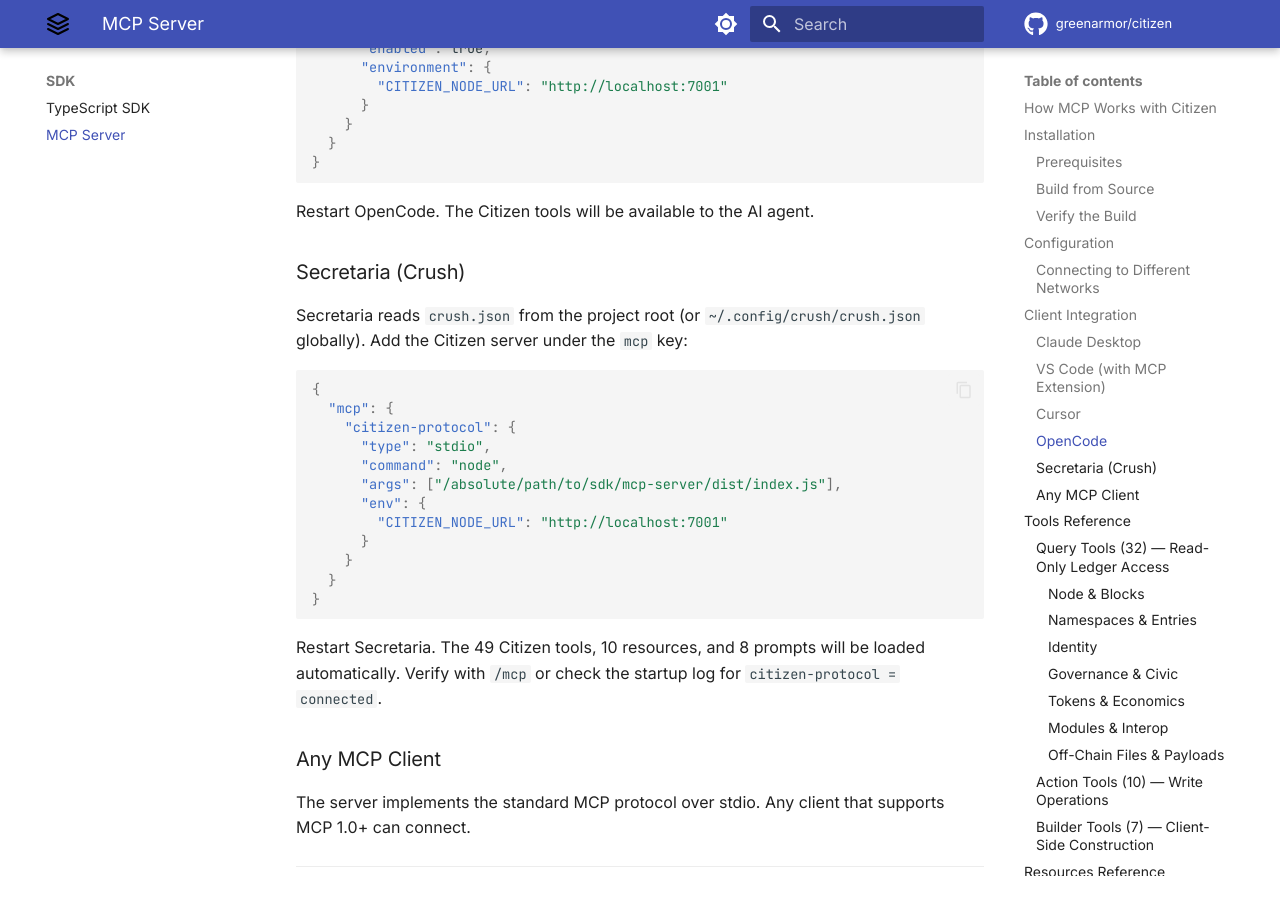
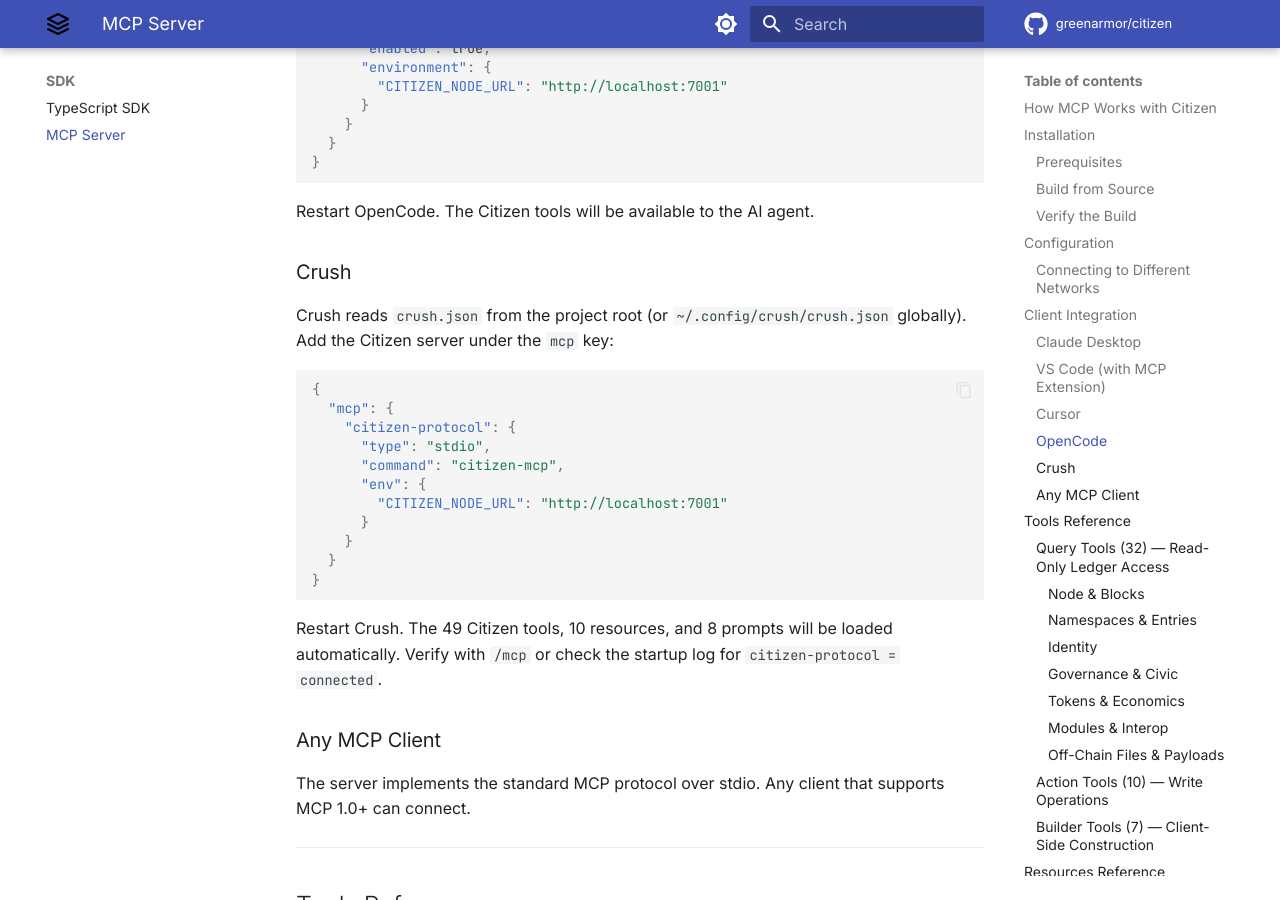
Before and after one commit to Buidler-Solutions/citizen, an MkDocs documentation site: the page built from docs/sdk/mcp-server.md, in a window 1280 px wide and 900 px high, scrolled down 3713 px. Built offline with MkDocs 1.6.1 and Material for MkDocs 9.7.7, drawn with Linux system fonts in a browser that asks for light colours; comment, search, counter and statistics services are not loaded.

Commit message:
docs: update MCP server documentation and package metadata
Switch Crush config to standalone citizen-mcp command, update
homepage URL to MkDocs site, bump version to 0.1.2.

````diff
--- a/docs/sdk/mcp-server.md
+++ b/docs/sdk/mcp-server.md
@@ -166,17 +166,16 @@ OpenCode uses a JSON config file at `~/.config/opencode/opencode.json` (global)
 
 Restart OpenCode. The Citizen tools will be available to the AI agent.
 
-### Secretaria (Crush)
+### Crush
 
-Secretaria reads `crush.json` from the project root (or `~/.config/crush/crush.json` globally). Add the Citizen server under the `mcp` key:
+Crush reads `crush.json` from the project root (or `~/.config/crush/crush.json` globally). Add the Citizen server under the `mcp` key:
 
 ```json
 {
   "mcp": {
     "citizen-protocol": {
       "type": "stdio",
-      "command": "node",
-      "args": ["/absolute/path/to/sdk/mcp-server/dist/index.js"],
+      "command": "citizen-mcp",
       "env": {
         "CITIZEN_NODE_URL": "http://localhost:7001"
       }
@@ -185,7 +184,7 @@ Secretaria reads `crush.json` from the project root (or `~/.config/crush/crush.j
 }
 ```
 
-Restart Secretaria. The 49 Citizen tools, 10 resources, and 8 prompts will be loaded automatically. Verify with `/mcp` or check the startup log for `citizen-protocol = connected`.
+Restart Crush. The 49 Citizen tools, 10 resources, and 8 prompts will be loaded automatically. Verify with `/mcp` or check the startup log for `citizen-protocol = connected`.
 
 ### Any MCP Client
 
````
Also changed, not shown: 2 other files.
